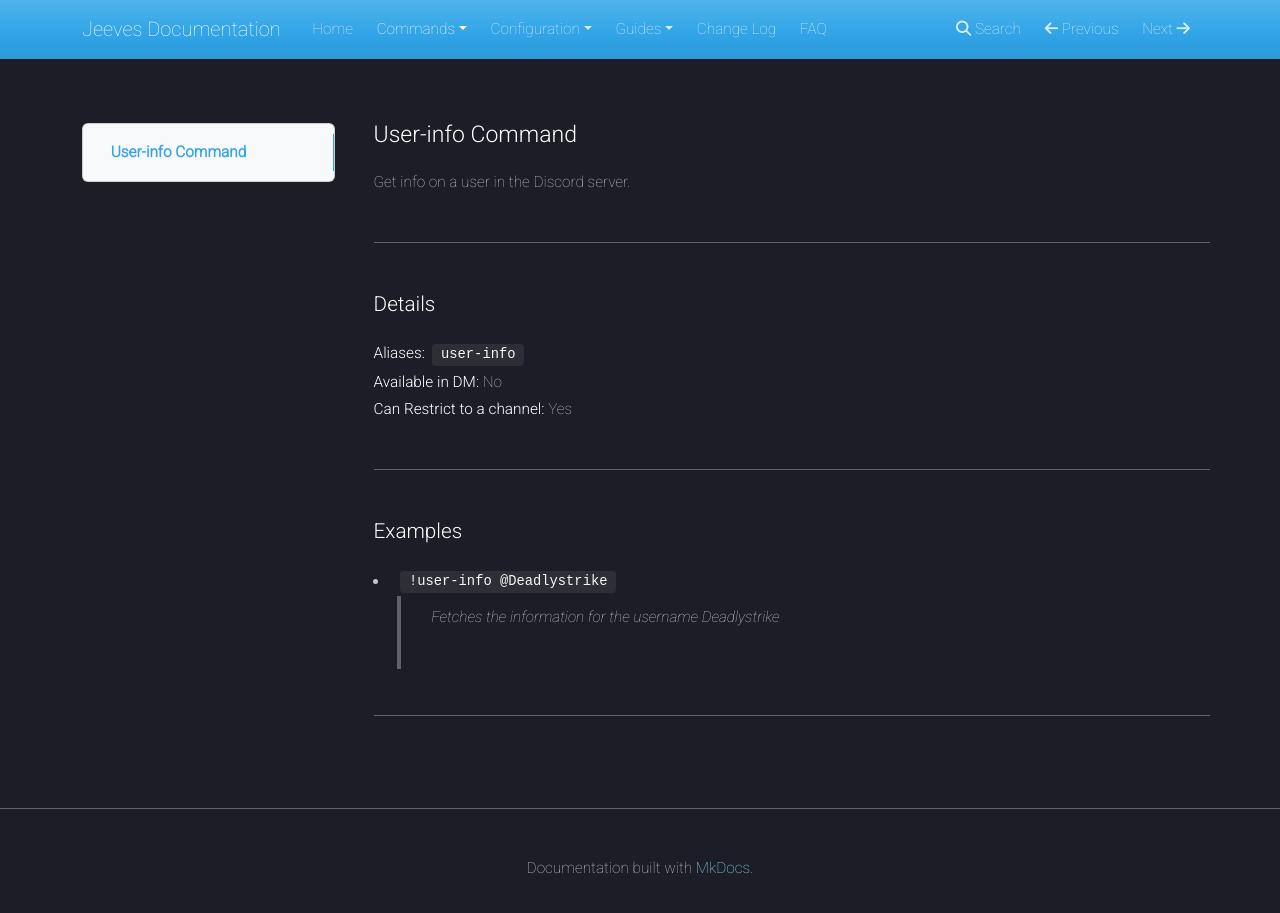
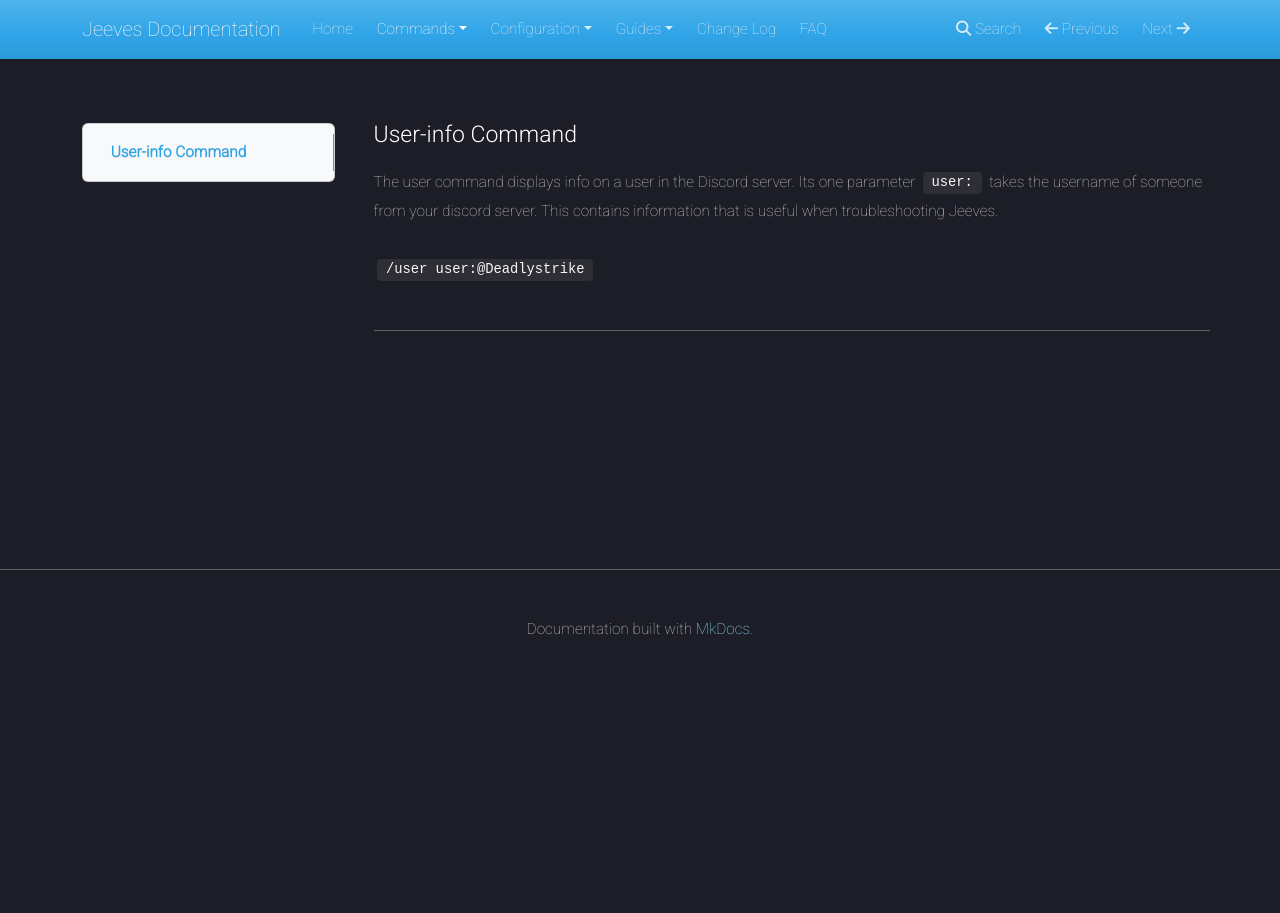
Before and after one commit to TeamJeeves/Jeeves-Bot-Documentation, an MkDocs documentation site: the page built from docs/commands/info/user.md, in a window 1280 px wide. Built offline with MkDocs 1.6.1, drawn with Linux system fonts in a browser that asks for light colours; nearby versions of some CDN libraries.

Commit message:
User and Server commands

```diff
--- a/docs/commands/info/user.md
+++ b/docs/commands/info/user.md
@@ -1,15 +1,7 @@
 # User-info Command
 
-Get info on a user in the Discord server.
+The user command displays info on a user in the Discord server. Its one parameter `user:` takes the username of someone from your discord server. This contains information that is useful when troubleshooting Jeeves.
+
+`/user user:@Deadlystrike`
+
 ***
-### Details
-
-**Aliases:** `user-info`
-**Available in DM:** No
-**Can Restrict to a channel:** Yes
-***
-### Examples
-
-* `!user-info @Deadlystrike`
-> Fetches the information for the username Deadlystrike
-***
```
Also changed, not shown: docs/commands/info/server.md (+4 -12 lines).
